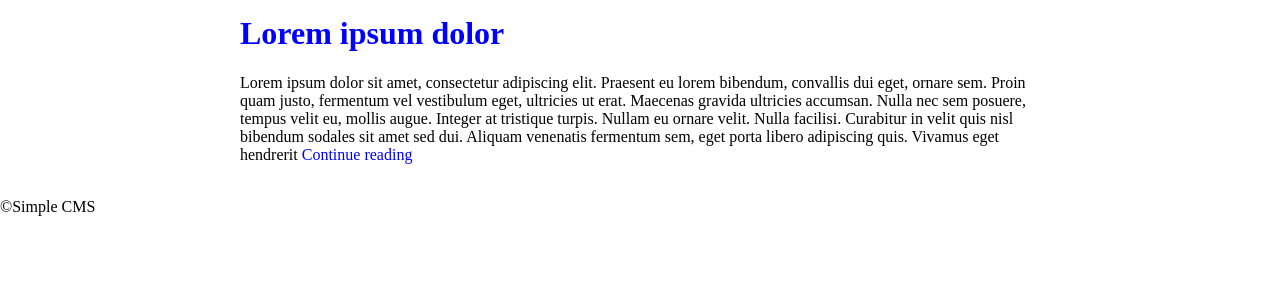
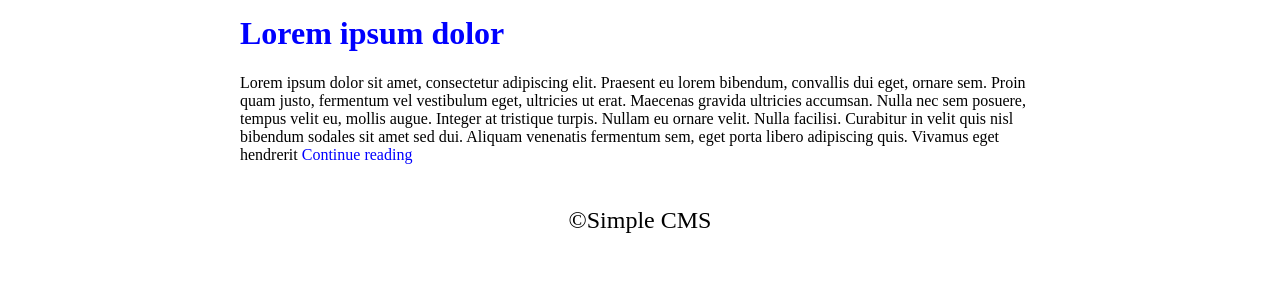
Before and after one commit to SimpleCMS/PHPsimpleCMS, a PHP site: page / in a window 1280 px wide. Shown: the part 416-716 px from the top of the page. Run offline with PHP 8.4, Linux system fonts and the light colour scheme; data comes from the database, SQL or seed files in the repository; some libraries are stand-ins or nearby versions.

Commit message:
Aded style for footer
Footer was styled

```diff
--- a/css/main.css
+++ b/css/main.css
@@ -31,3 +31,15 @@ a{text-decoration: none;}
     text-decoration: none;
     color: blue;
 }
+
+.footer{
+    width: auto;
+    height: auto;
+}
+.footer div{
+    width: 50em;
+    height: auto;
+    text-align: center;
+    font-size: 1.5em;
+    margin: auto;
+}
```
